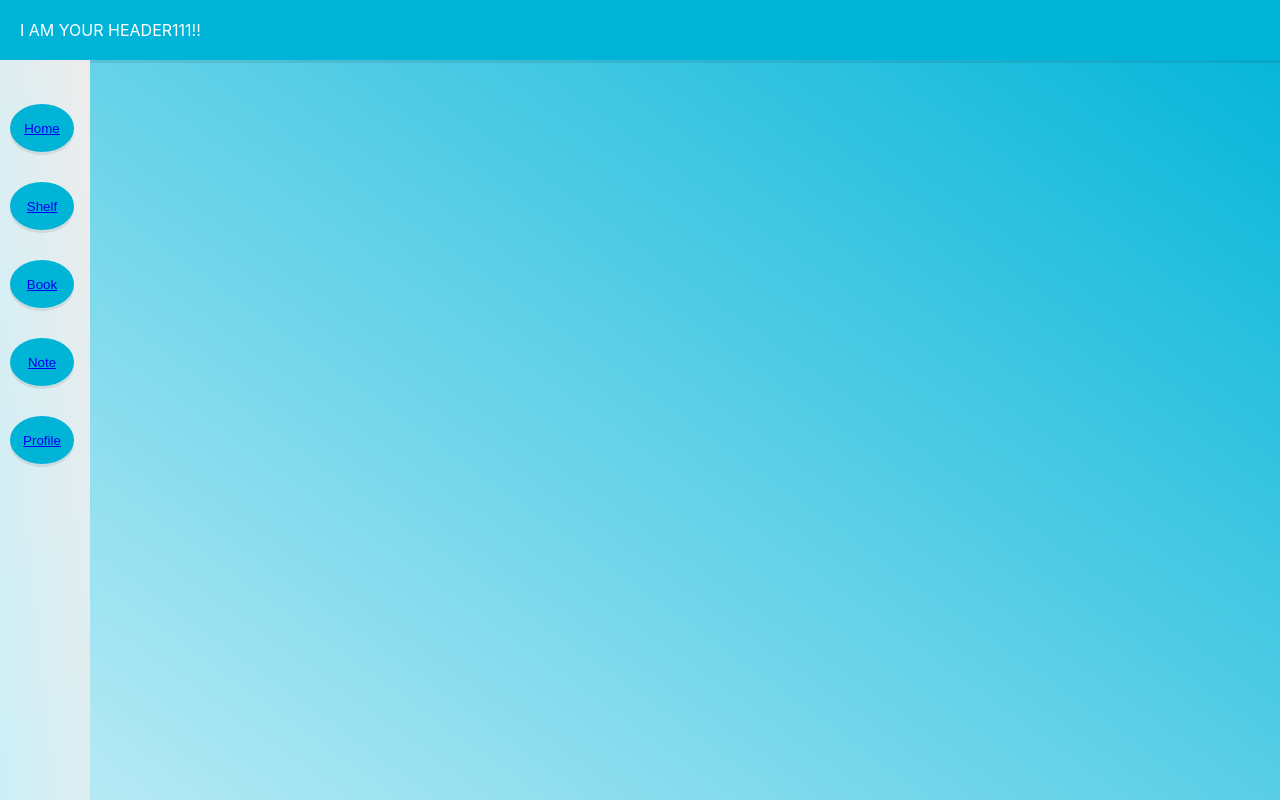
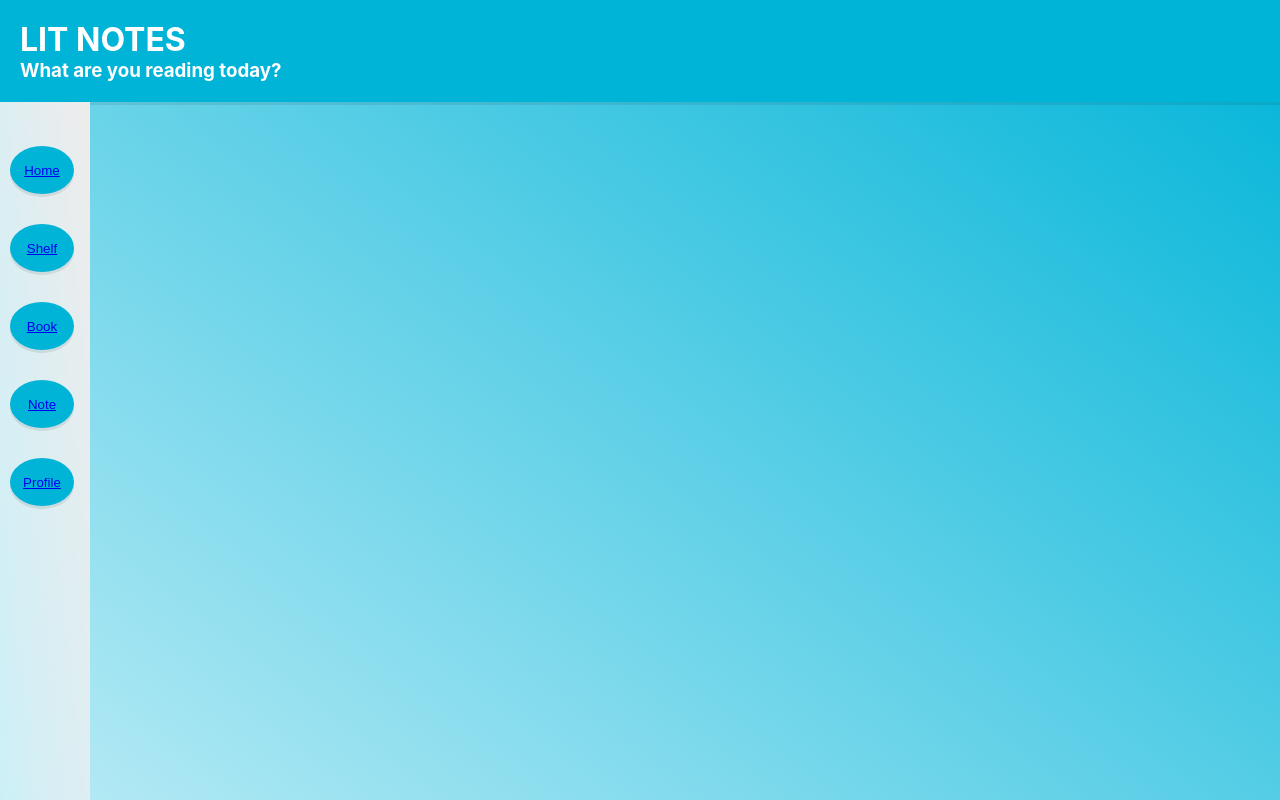
Before and after one commit to ninamatti/lit-notes, a React (Create React App) app: page / in a window 1280 px wide. Shown: the top 800 px of the page. Built offline with nearby package versions, Linux system fonts and the light colour scheme.

Commit message:
Changed title in navbar (top)

```diff
--- a/src/components/Header.js
+++ b/src/components/Header.js
@@ -3,7 +3,10 @@ import React from 'react'
 function Header() {
     return (
         <div>
-            <header>I AM YOUR HEADER111!!</header>
+            <header>
+                <h1>LIT NOTES</h1>
+                <h3>What are you reading today?</h3>
+            </header>
         </div>
     )
 }
```
